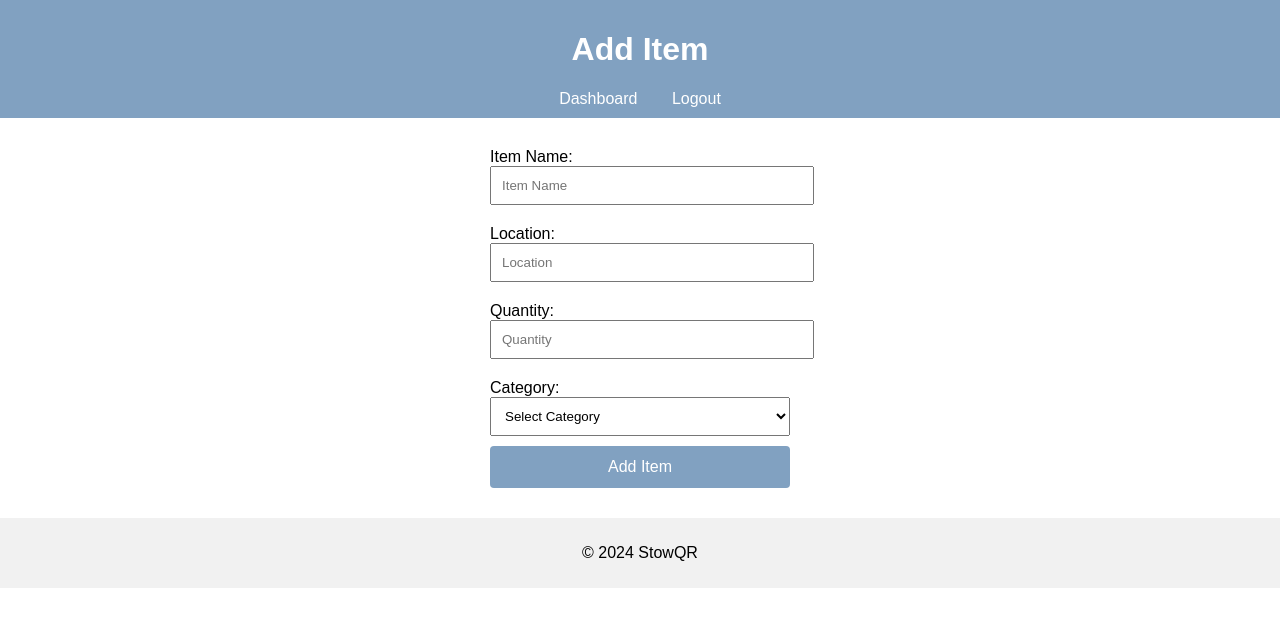
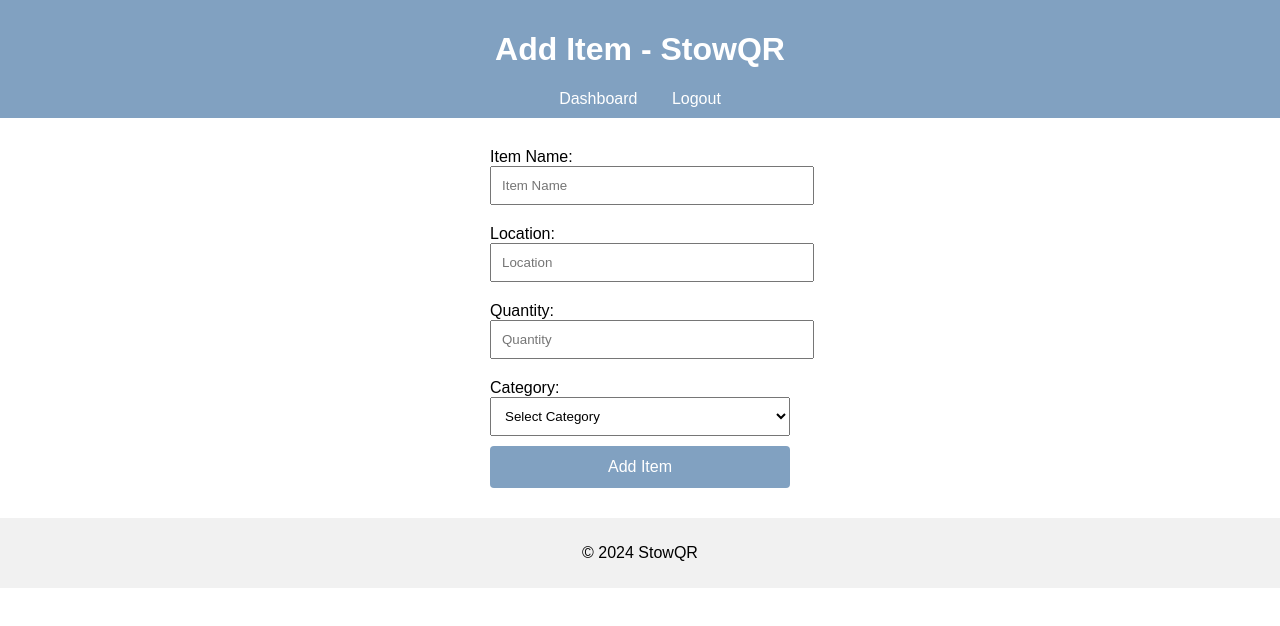
Before and after one commit to vpm5275/StowQR-Project, a website: page add-item.html in a window 1280 px wide. Drawn offline with Linux system fonts and the light colour scheme.

Commit message:
Update add-item.html

```diff
--- a/add-item.html
+++ b/add-item.html
@@ -8,7 +8,7 @@
 </head>
 <body>
     <header>
-        <h1>Add Item</h1>
+        <h1>Add Item - StowQR</h1>
         <nav>
             <a href="dashboard.html">Dashboard</a>
             <a href="logout">Logout</a>
```
